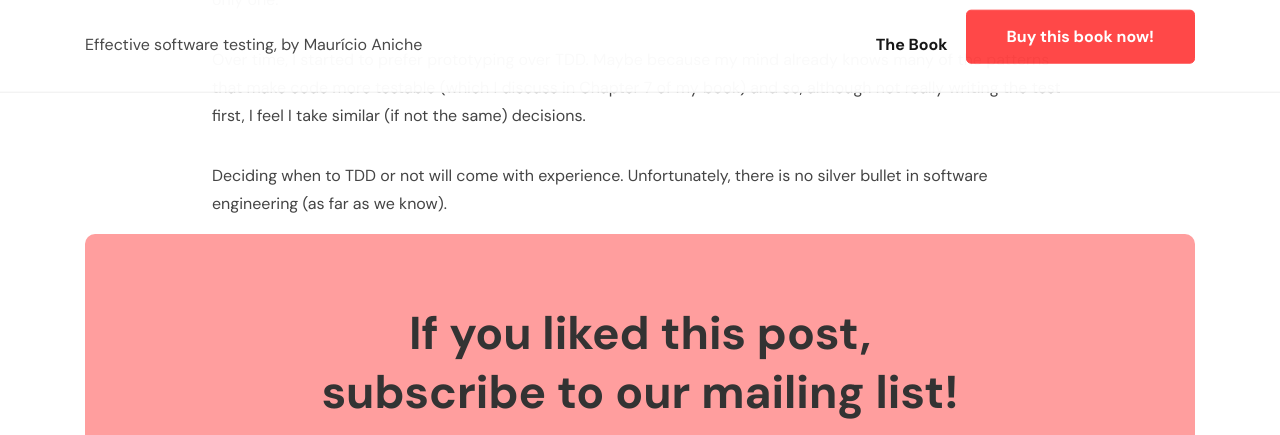
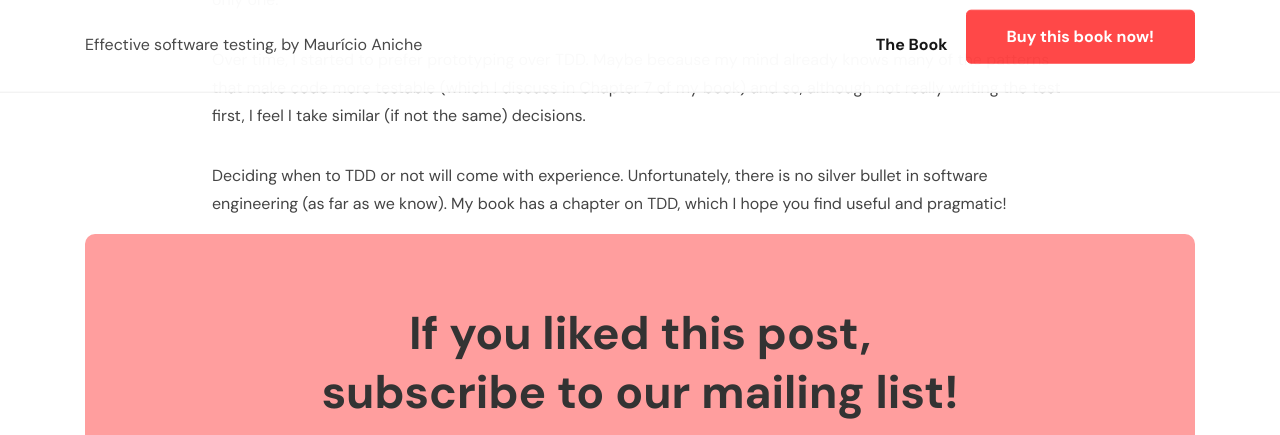
Before and after one commit to effective-software-testing/website, a Jekyll site: the page built from _posts/2021-12-02-do-I-do-TDD-100-time-no-i-do-not.md, in a window 1280 px wide and 900 px high, scrolled down 1893 px, cut to the strip 0-435 px from the top of the window. Built offline with Jekyll 4.4.1, drawn with Linux system fonts in a browser that asks for light colours; comment, search, counter and statistics services are not loaded.

Commit message:
small note about my chapter on tdd

```diff
--- a/_posts/2021-12-02-do-I-do-TDD-100-time-no-i-do-not.md
+++ b/_posts/2021-12-02-do-I-do-TDD-100-time-no-i-do-not.md
@@ -29,4 +29,4 @@ Now, maybe you could have TDD'd this problem out; I could not. In the end, it do
 
 Over time, I started to prefer prototyping over TDD. Maybe because my mind already knows many of the patterns that make code more testable (which I discuss in Chapter 7 of my book) and so, although not really writing the test first, I feel I take similar (if not the same) decisions.
 
-Deciding when to TDD or not will come with experience. Unfortunately, there is no silver bullet in software engineering (as far as we know).
+Deciding when to TDD or not will come with experience. Unfortunately, there is no silver bullet in software engineering (as far as we know). My book has a chapter on TDD, which I hope you find useful and pragmatic!
```
